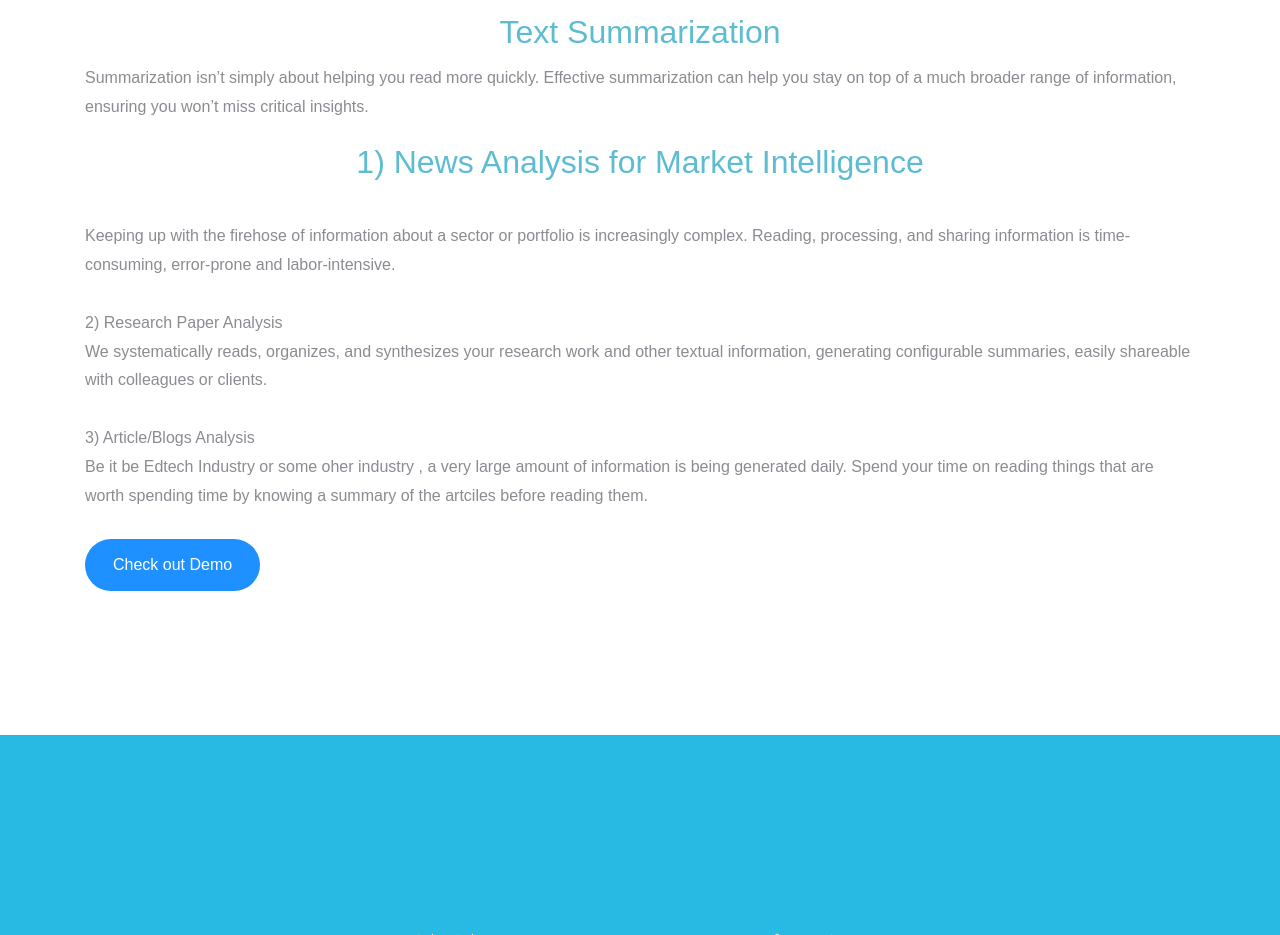
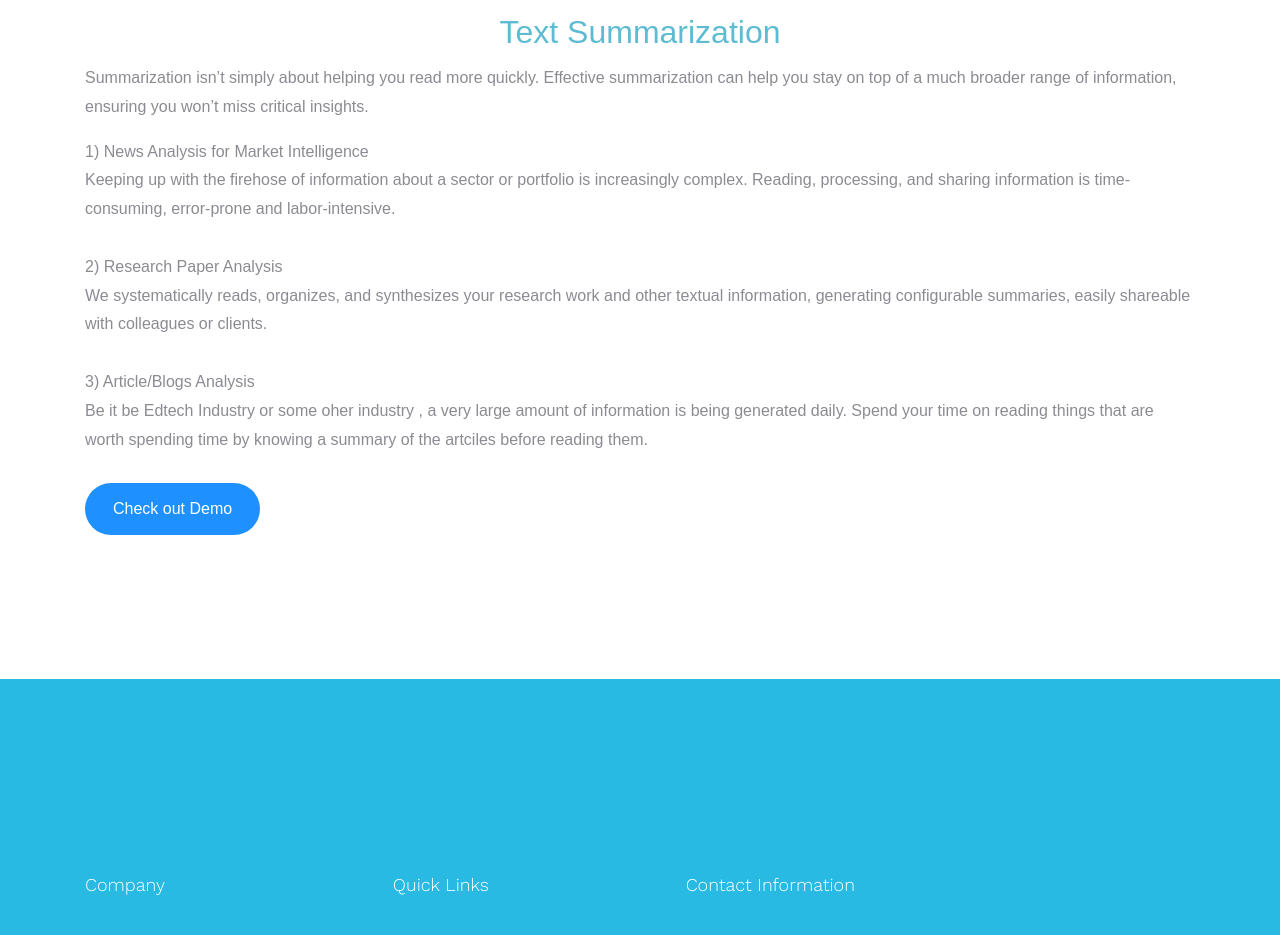
Before and after one commit to analyticware/Website, a plain HTML site: page solutions.html in a window 1280 px wide. Shown: the part 920-1855 px from the top of the page. Drawn offline with nearby package versions, Linux system fonts and the light colour scheme; some packages are replaced by stand-ins of ours; no server answers; files whose address does not match are found by name.

Commit message:
Update solutions.html

```diff
--- a/solutions.html
+++ b/solutions.html
@@ -96,7 +96,7 @@ h3 {
   <div class="text">
     <h3> Text Summarization </h3>
     <p>Summarization isn’t simply about helping you read more quickly. Effective summarization can help you stay on top of a much broader range of information, ensuring you won’t miss critical insights.</p>
-    <p> <h3>1) News Analysis for Market Intelligence</h3><br>
+    <p>1) News Analysis for Market Intelligence<br>
 
 Keeping up with the firehose of information about a sector or portfolio is increasingly complex. Reading, processing, and sharing information is time-consuming, error-prone and labor-intensive.<br>
     <br>
```
